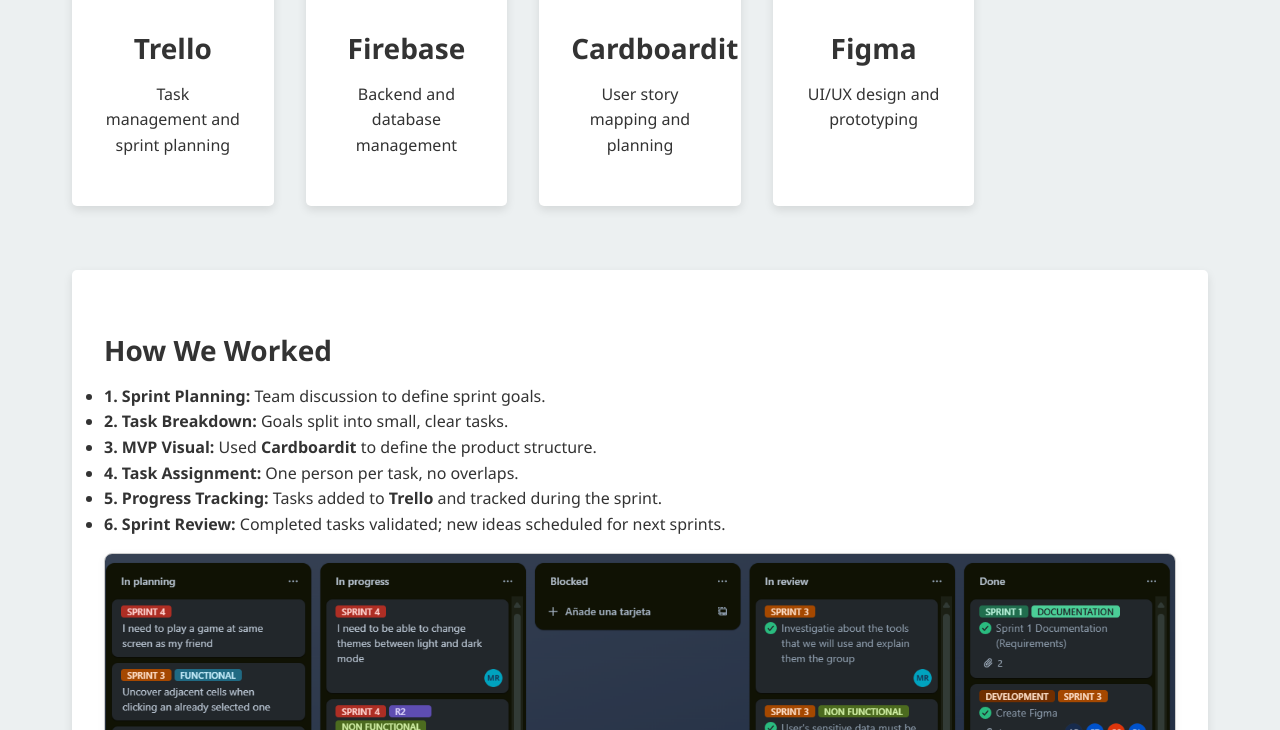
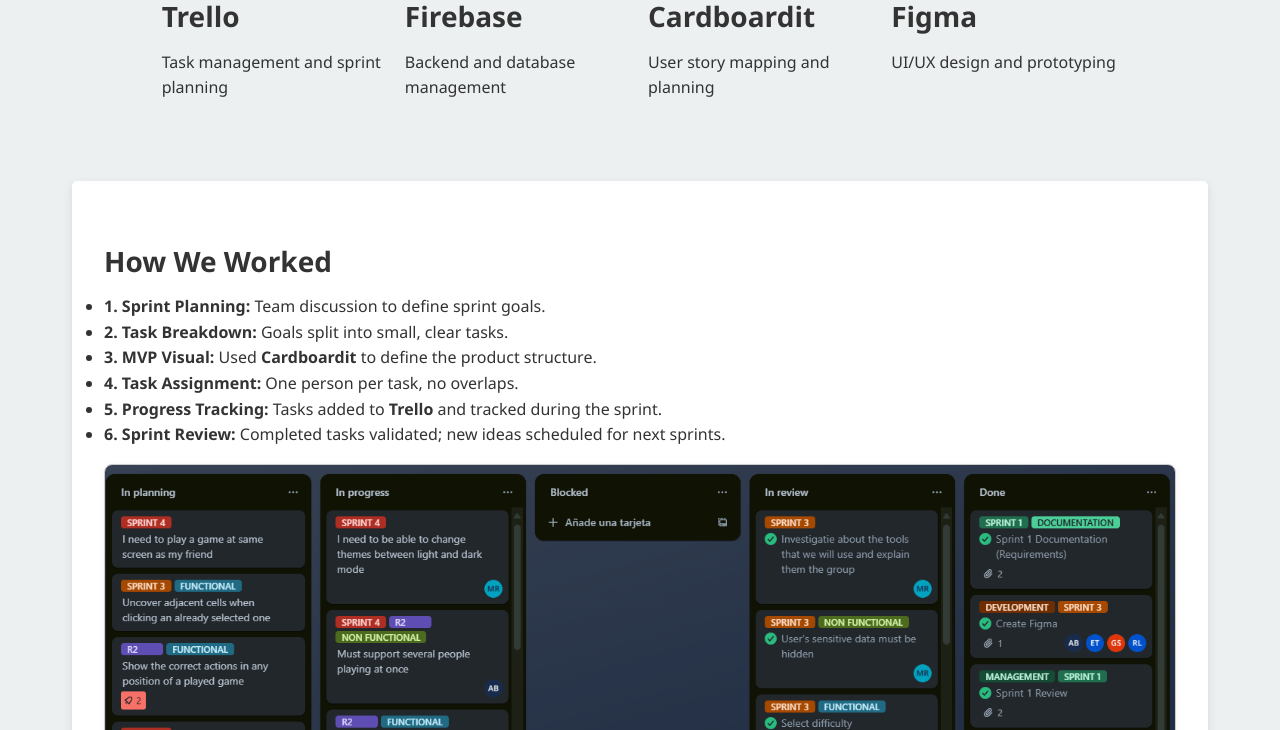
Before and after one commit to martiiponsaa/presentacio-minesweeper, a plain HTML site: page organization.html in a window 1280 px wide. Shown: the part 370-1100 px from the top of the page. Drawn offline with Linux system fonts and the light colour scheme.

Commit message:
Update main.css

```diff
--- a/styles/main.css
+++ b/styles/main.css
@@ -214,19 +214,15 @@ nav {
 
 /* Organization Section */
 .org-tools {
-    display: grid;
-    grid-template-columns: repeat(auto-fill, minmax(200px, 1fr));
-    gap: var(--spacing-md);
-    margin: var(--spacing-md) 0;
+    display: flex;
+    flex-wrap: wrap;
+    gap: 1rem;
+    justify-content: center;
 }
 
 .tool-card {
-    background-color: white;
-    padding: var(--spacing-md);
-    border-radius: var(--border-radius);
-    box-shadow: 0 4px 10px rgba(0, 0, 0, 0.1);
-    text-align: center;
-    transition: transform 0.3s ease;
+    flex: 0 0 20%;
+    box-sizing: border-box;
 }
 
 .tool-card:hover {
```
